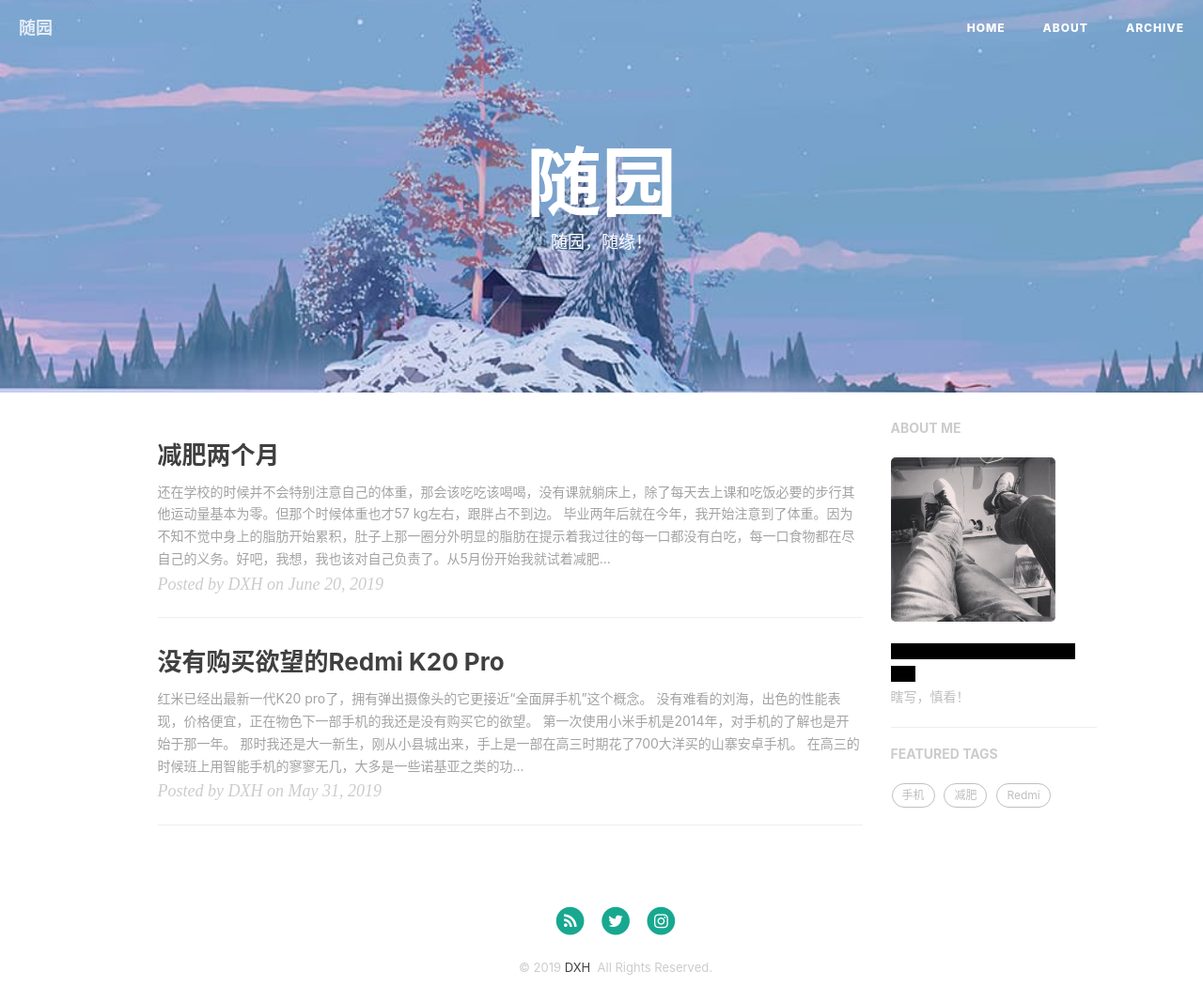
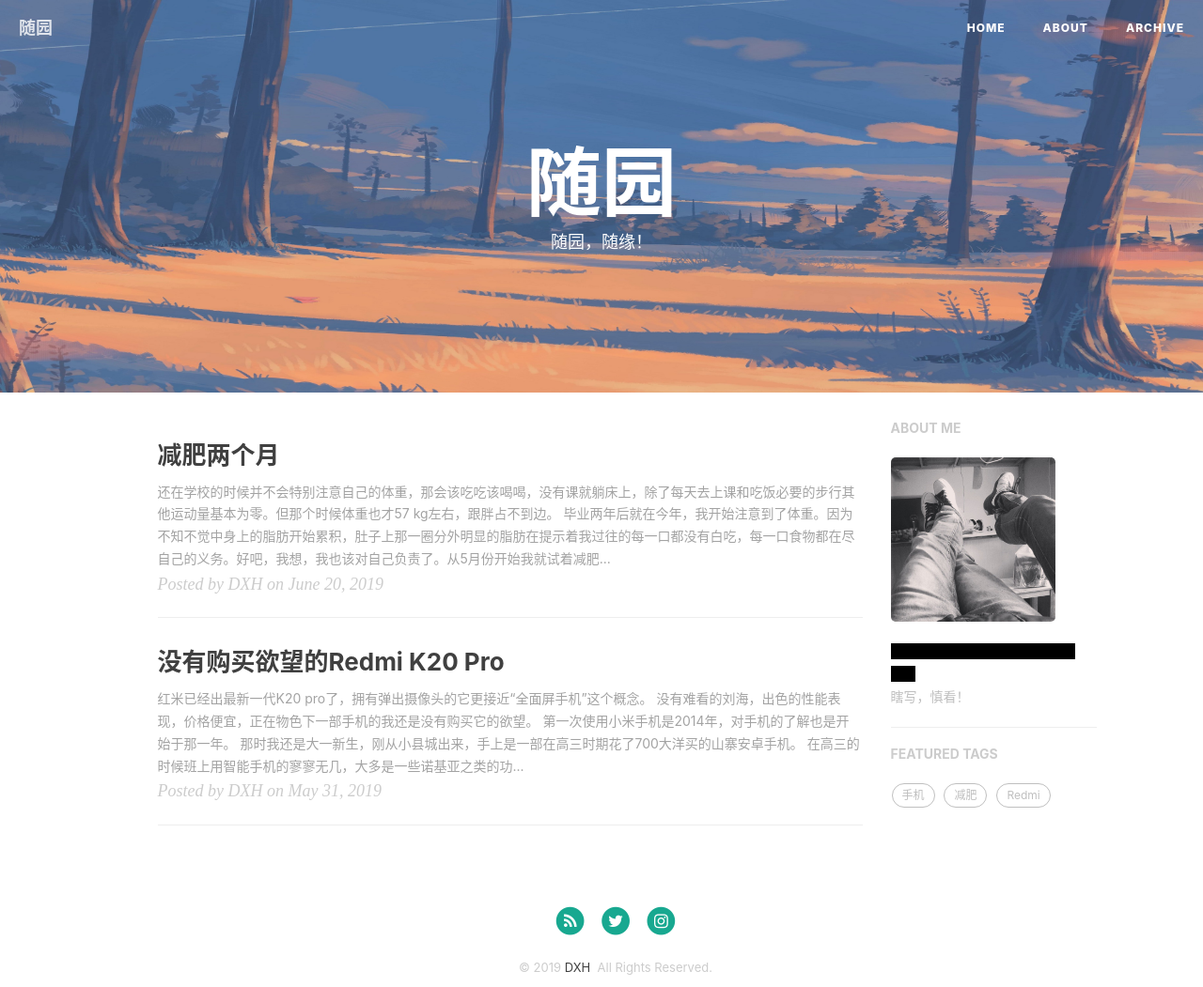
Before and after one commit to Devinteng/blog2, a Jekyll site: the page built from index.html, in a window 1280 px wide. Shown: the whole page at 94% size. Built offline with Jekyll 4.4.1, drawn with Linux system fonts in a browser that asks for light colours; nearby versions of some CDN libraries; the list of posts is cut into pages by our own code; comment, search, counter and statistics services are not loaded.

Commit message:
Update _config.yml

```diff
--- a/_config.yml
+++ b/_config.yml
@@ -1,7 +1,7 @@
 # Site settings
 title: 随园
 SEOTitle: 随园
-header-img: img/c-41.jpg
+header-img: img/c-66.jpg
 email:
 description: "门外汉，0经验 | 外贸从业者"
 url: "https://dxh.xyz"              # your host, for absolute URL
```
